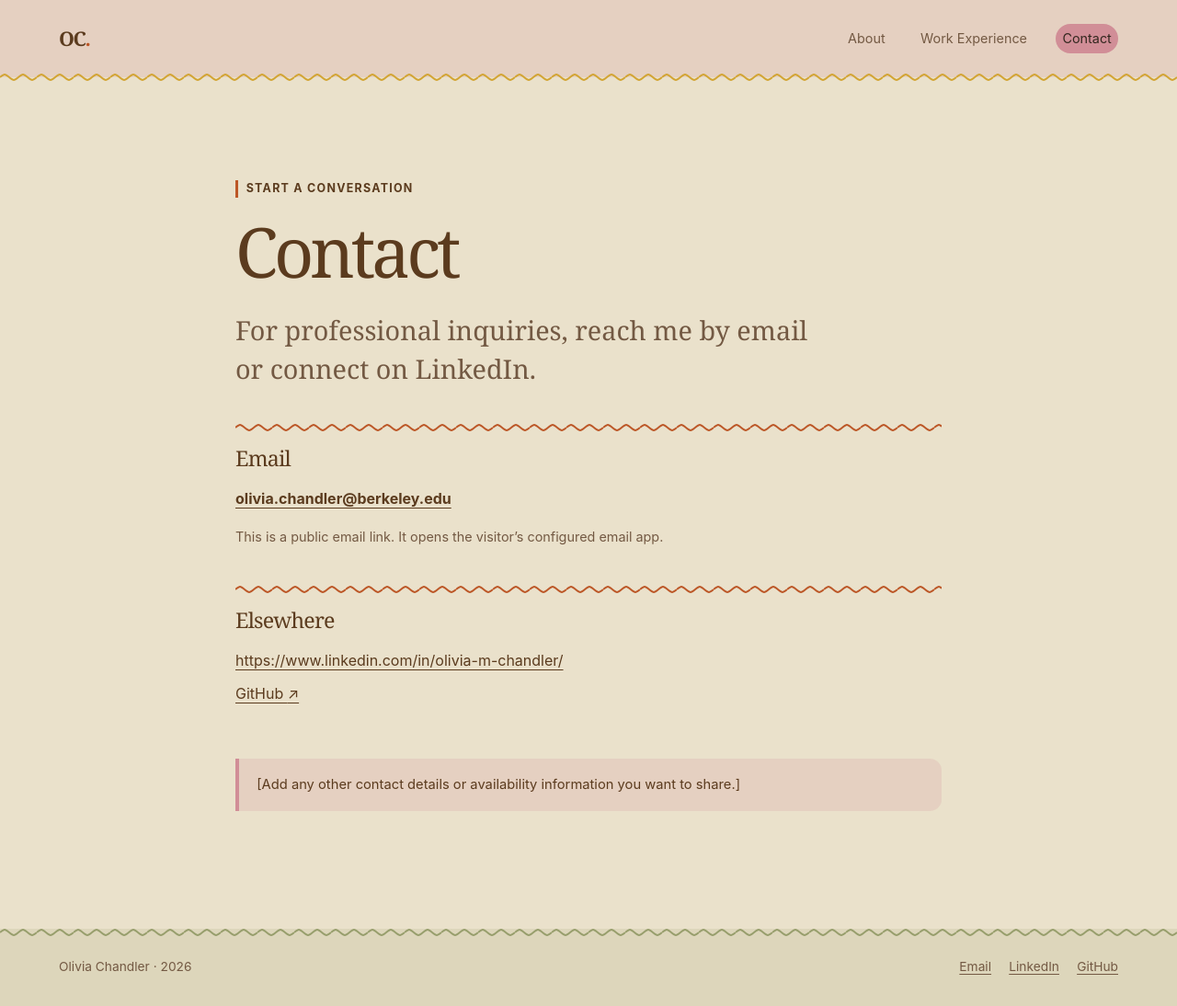
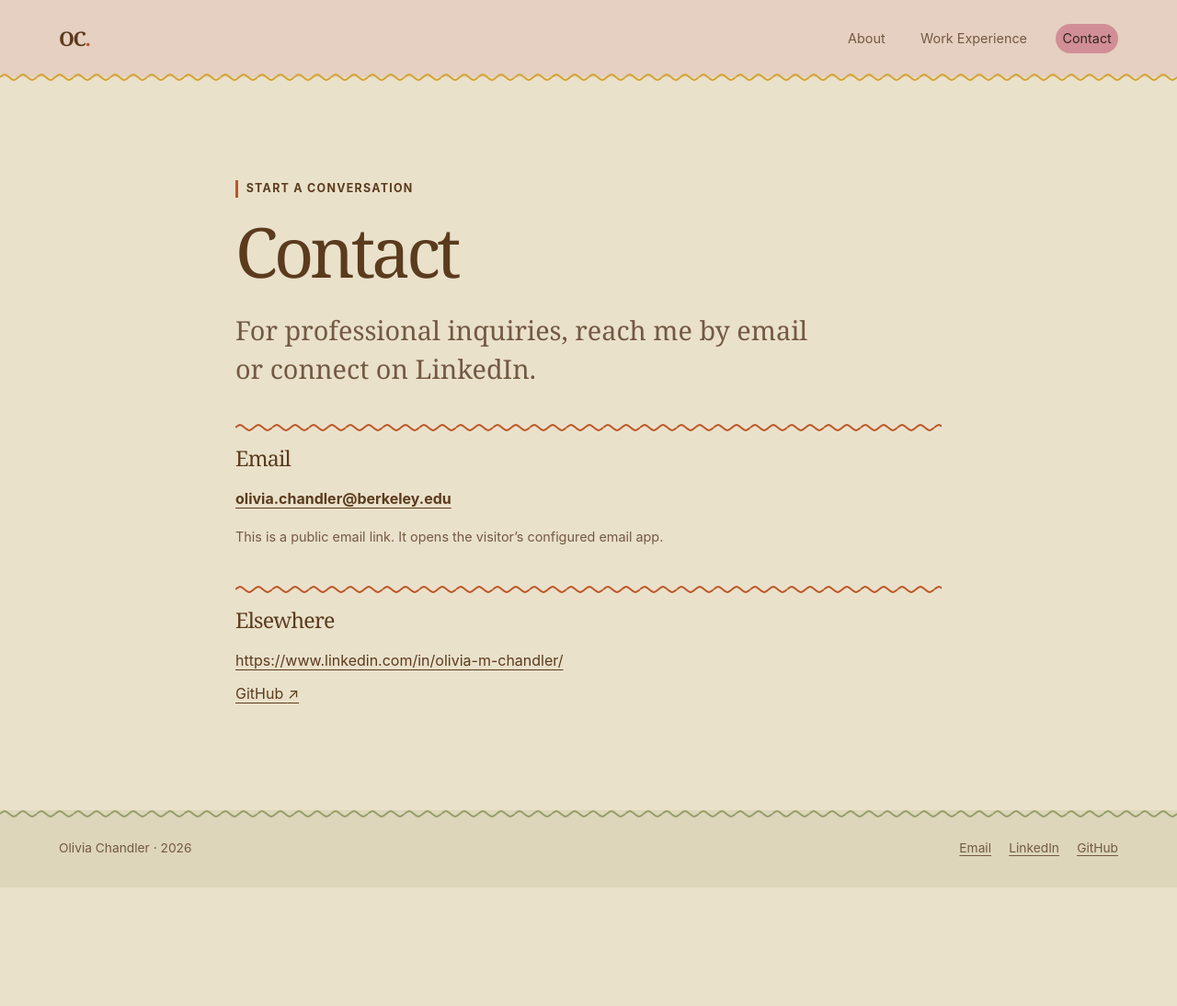
Before and after one commit to oliviachandler-77/oliviachandler-77.github.io, a Jekyll site: the page built from contact.md, in a window 1280 px wide. Shown: the whole page at 92% size. Built offline with Jekyll 4.4.1, drawn with Linux system fonts in a browser that asks for light colours; after the commit the page ends 965 px from its top, so only the background shows below that.

Commit message:
Remove Contact page placeholder

```diff
--- a/contact.md
+++ b/contact.md
@@ -23,5 +23,3 @@ permalink: /contact/
     <li><a href="https://github.com/oliviachandler-77" target="_blank" rel="noopener noreferrer">GitHub <span aria-hidden="true">↗</span></a></li>
   </ul>
 </div>
-
-<p class="placeholder-note">[Add any other contact details or availability information you want to share.]</p>
```
